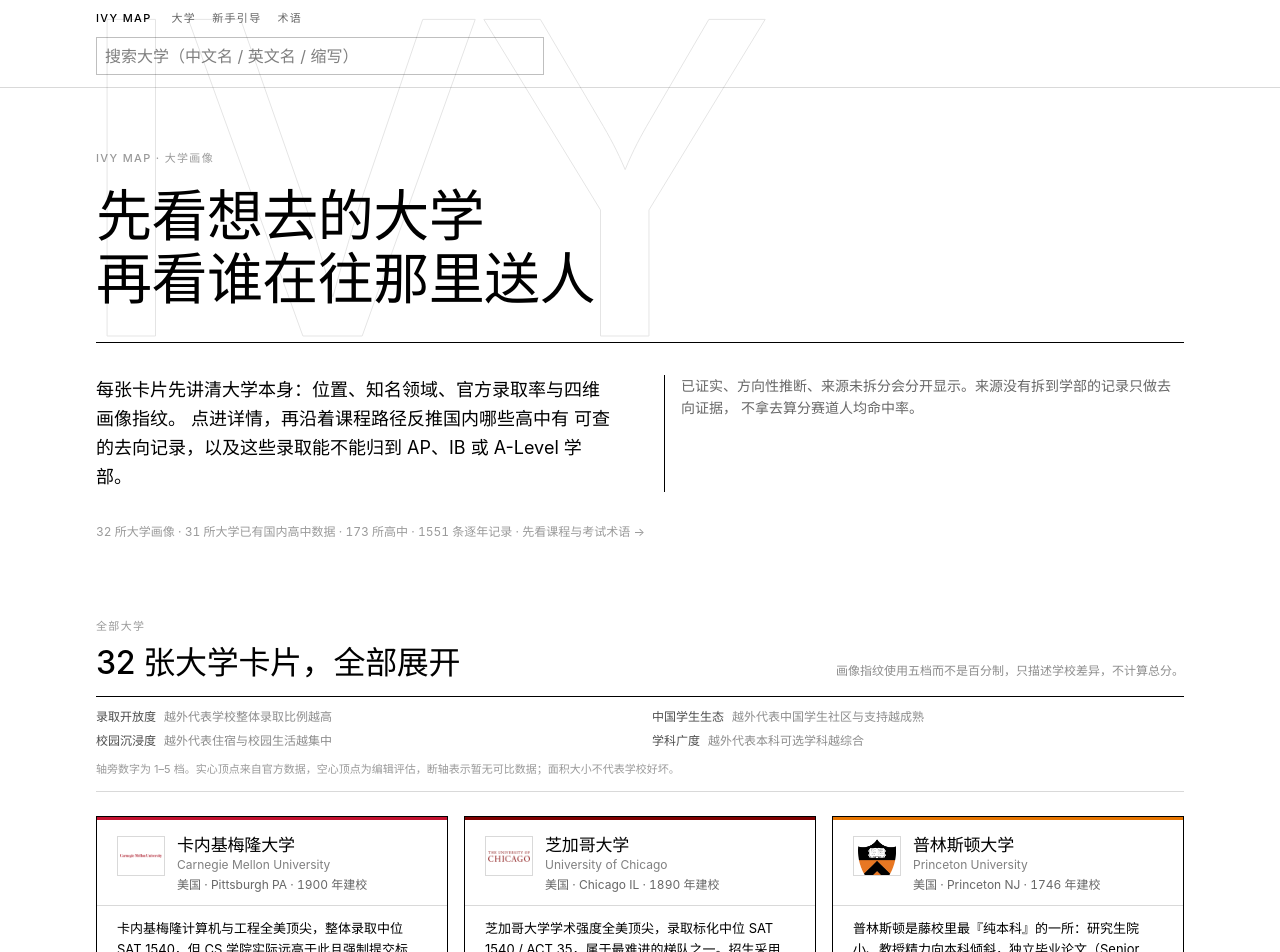
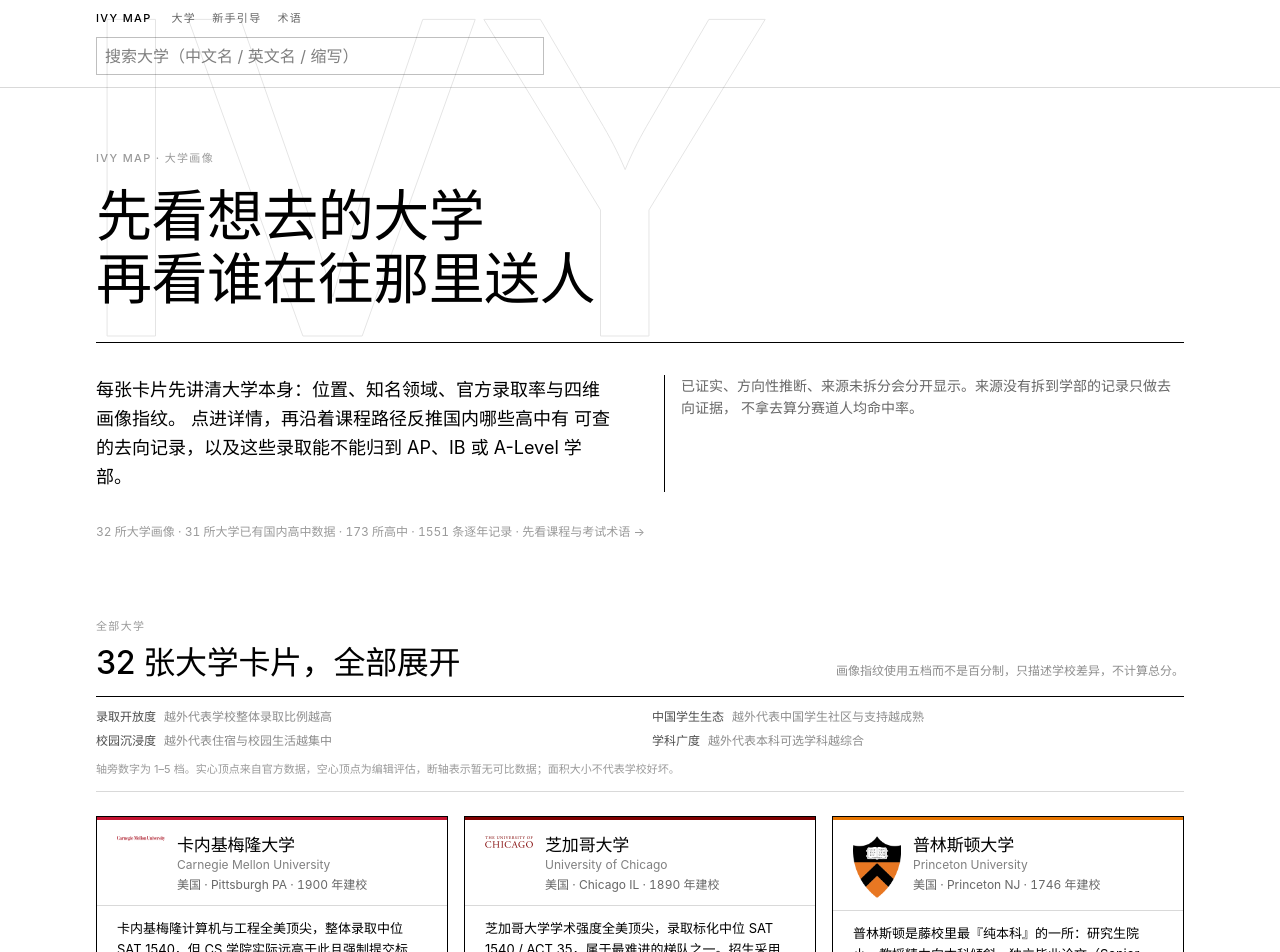
Before and after one commit to HappySean2845/ivy-map, a Next.js app: page /universities in a window 1280 px wide. Shown: the top 952 px of the page. Built offline with nearby package versions, Linux system fonts and the light colour scheme.

Commit message:
fix: let university logos size naturally

```diff
--- a/components/v2/UniversityLogo.tsx
+++ b/components/v2/UniversityLogo.tsx
@@ -1,7 +1,13 @@
 import { readableInkOn } from '@/lib/v2/brand'
 import type { UniversityProfile } from '@/types/profile'
 
-const SIZE_CLASS = {
+const WIDTH_CLASS = {
+  compact: 'w-12',
+  card: 'w-14',
+  detail: 'w-20',
+} as const
+
+const FALLBACK_BOX_CLASS = {
   compact: 'h-10 w-12',
   card: 'h-12 w-14',
   detail: 'h-16 w-20',
@@ -19,26 +25,26 @@ export function UniversityLogo({
   eager = false,
 }: {
   profile: Pick<UniversityProfile, 'brandColor' | 'logoPath' | 'monogram'>
-  size: keyof typeof SIZE_CLASS
+  size: keyof typeof WIDTH_CLASS
   eager?: boolean
 }) {
   return (
     <span
       aria-hidden
-      className={`grid shrink-0 place-items-center overflow-hidden border border-ink/15 bg-paper ${SIZE_CLASS[size]}`}
+      className={`flex shrink-0 items-start justify-center ${WIDTH_CLASS[size]}`}
     >
       {profile.logoPath ? (
         // eslint-disable-next-line @next/next/no-img-element -- 本地品牌图形已预压缩到 192px，不走远程优化
         <img
           src={profile.logoPath}
           alt=""
-          className="max-h-[calc(100%-4px)] max-w-[calc(100%-4px)] object-contain"
+          className="h-auto w-full object-contain"
           loading={eager ? 'eager' : 'lazy'}
           decoding="async"
         />
       ) : (
         <span
-          className={`grid h-full w-full place-items-center font-medium tracking-tight ${MONOGRAM_CLASS[size]}`}
+          className={`grid place-items-center font-medium tracking-tight ${FALLBACK_BOX_CLASS[size]} ${MONOGRAM_CLASS[size]}`}
           style={{
             background: profile.brandColor ?? '#20201e',
             color: readableInkOn(profile.brandColor),
```
